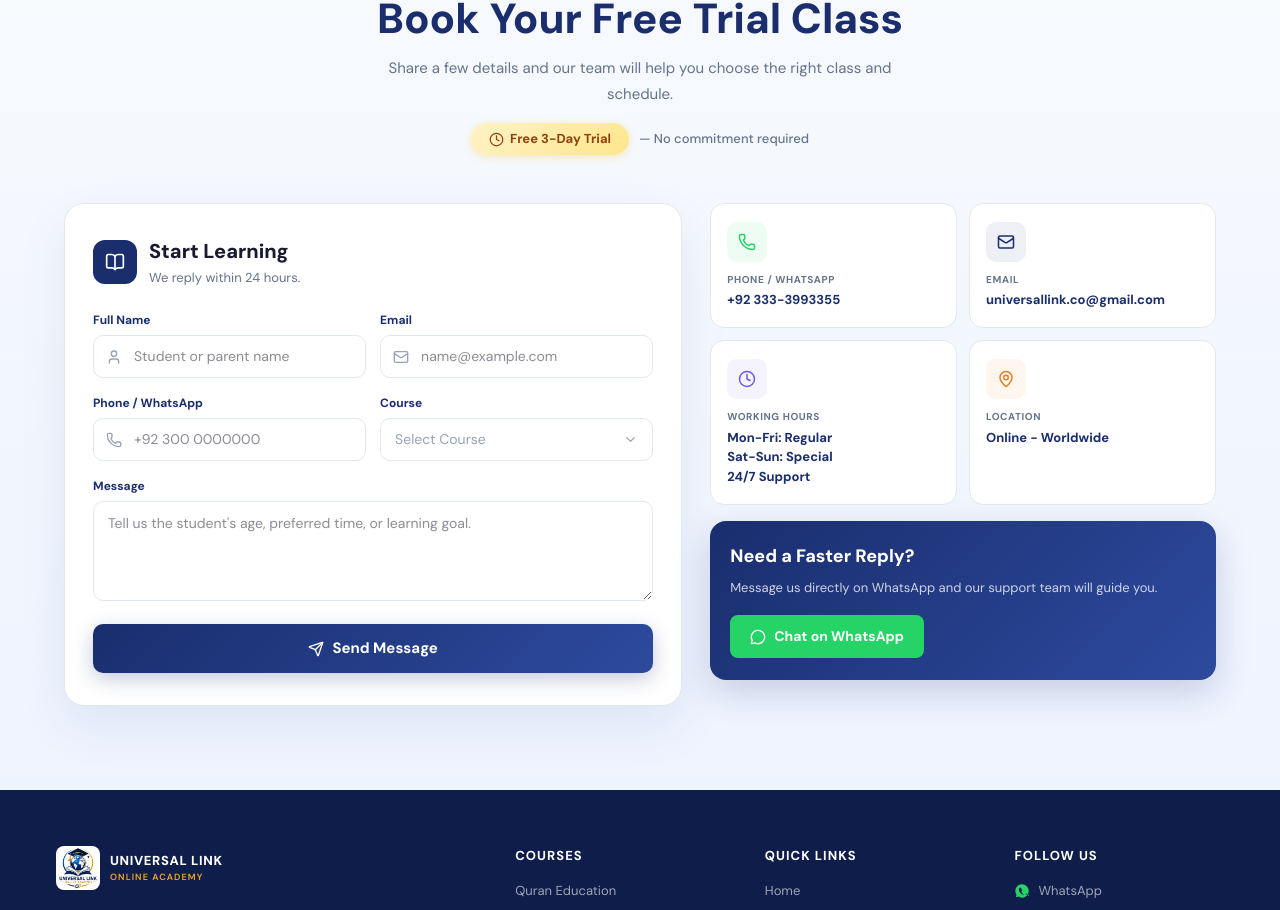
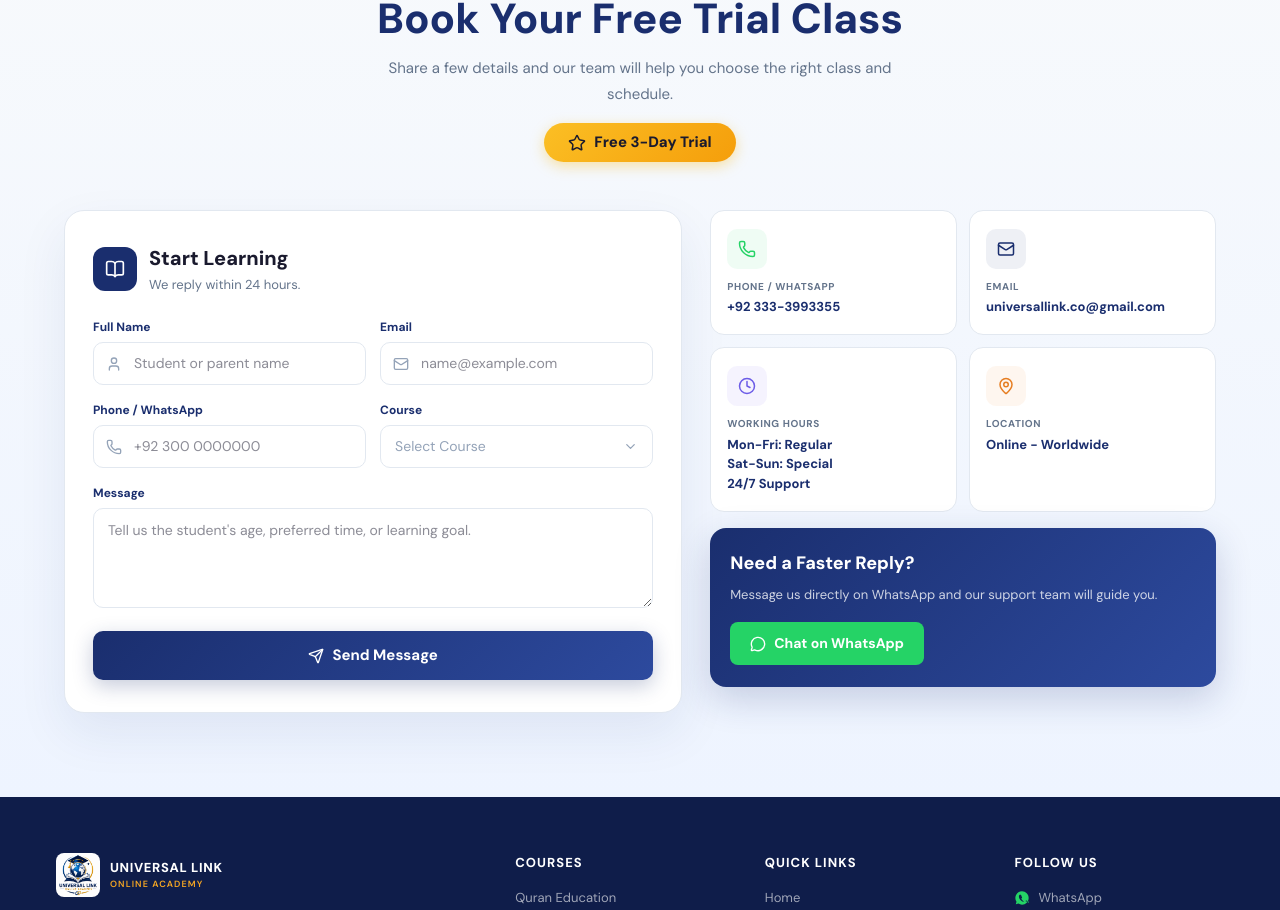
Before and after one commit to linkuniversal4-byte/universallink, a Next.js app: page / in a window 1280 px wide. Shown: the part 6200-7110 px from the top of the page. Built offline with nearby package versions, Linux system fonts and the light colour scheme.

Commit message:
Add Star icon import to Contact component for enhanced functionality

```diff
--- a/app/components/Contact.tsx
+++ b/app/components/Contact.tsx
@@ -1,7 +1,7 @@
 "use client";
 
 import { useState, useRef, useEffect } from "react";
-import { BookOpen, CheckCircle2, ChevronDown, Clock, Mail, MapPin, MessageCircle, Phone, Send, User } from "lucide-react";
+import { BookOpen, CheckCircle2, ChevronDown, Clock, Mail, MapPin, MessageCircle, Phone, Send, Star, User } from "lucide-react";
 
 const contactInfo = [
   { icon: <Phone size={18} />, label: "Phone / WhatsApp", value: "+92 333-3993355", href: "tel:+923333993355", color: "#25d366" },
@@ -90,15 +90,12 @@ export default function Contact({ defaultCourse }: { defaultCourse?: string }) {
           </p>
           <div style={{ display: "flex", alignItems: "center", justifyContent: "center", gap: 10, marginTop: 16, flexWrap: "wrap" }}>
             <span style={{
-              background: "linear-gradient(135deg, #fef3c7, #fde68a)", color: "#92400e",
-              padding: "6px 18px", borderRadius: 50, fontSize: 13, fontWeight: 700,
-              display: "inline-flex", alignItems: "center", gap: 6,
-              boxShadow: "0 2px 8px rgba(251,191,36,0.3)",
+              background: "linear-gradient(135deg, #fbbf24, #f59e0b)", color: "#1a1a2e",
+              padding: "8px 24px", borderRadius: 50, fontSize: 15, fontWeight: 800,
+              display: "inline-flex", alignItems: "center", gap: 8,
+              boxShadow: "0 4px 14px rgba(251,191,36,0.4)",
             }}>
-              <Clock size={15} /> Free 3-Day Trial
-            </span>
-            <span style={{ color: "#64748b", fontSize: 13, fontWeight: 500 }}>
-              &mdash; No commitment required
+              <Star size={18} /> Free 3-Day Trial
             </span>
           </div>
         </div>
```
